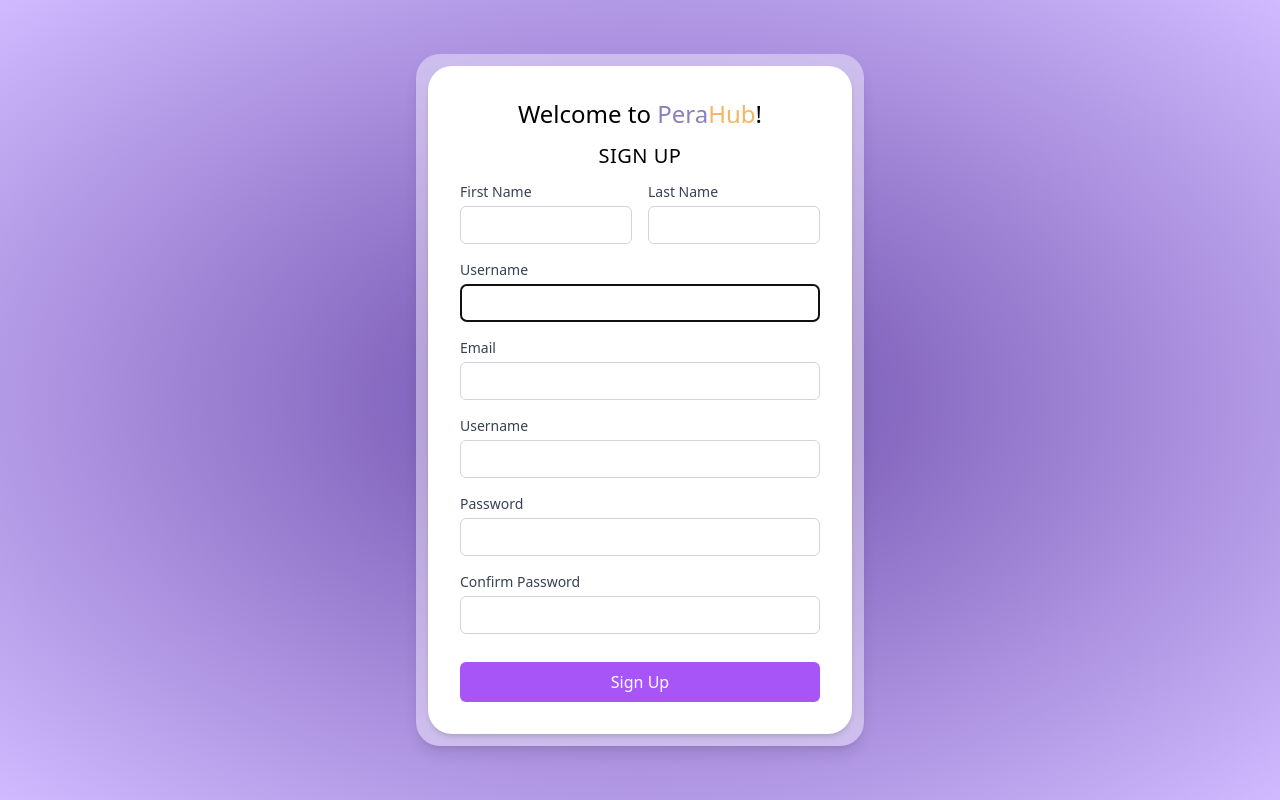
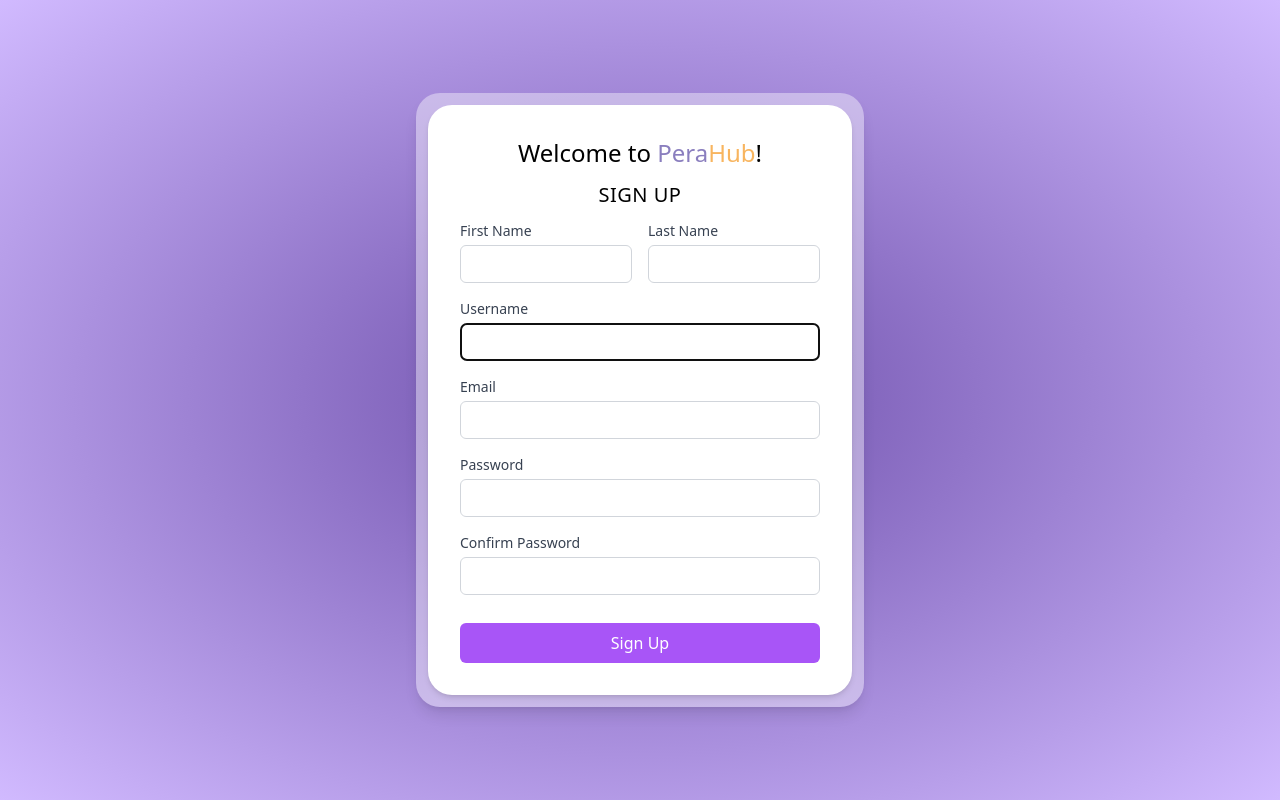
Before and after one commit to mezugatfukiko/PeraHub, a Django app: page /register/ in a window 1280 px wide. Run offline with Django 5.2, Linux system fonts and the light colour scheme; some libraries are stand-ins or nearby versions.

Commit message:
[feat][anj] register form routing update

```diff
--- a/finance/templates/finance/register.html
+++ b/finance/templates/finance/register.html
@@ -56,15 +56,6 @@
             {% endfor %}
           </div>
 
-            <!-- Username -->
-          <div class="mb-4">
-            <label for="id_username" class="block text-sm font-medium text-gray-700">Username</label>
-            {{ form.username }}
-            {% for error in form.username.errors %}
-              <p class="text-red-500 text-xs">{{ error }}</p>
-            {% endfor %}
-          </div>
-
           <!-- Password -->
           <div class="mb-4">
             <label for="id_password1" class="block text-sm font-medium text-gray-700">Password</label>
--- a/finance/views.py
+++ b/finance/views.py
@@ -11,11 +11,13 @@ def register_view(request):
     if request.method == 'POST':
         form = CustomRegisterForm(request.POST)
         if form.is_valid():
-            form.save()
-            return redirect('login')  # after registration, go to login
+            user = form.save()
+            login(request, user)  # Automatically log the user in
+            return redirect('dashboard')  # Redirect to dashboard after registration
     else:
         form = CustomRegisterForm()
     return render(request, 'finance/register.html', {'form': form})
+
 
 def login_view(request):
     if request.method == 'POST':
```
Also changed, not shown: db.sqlite3.
